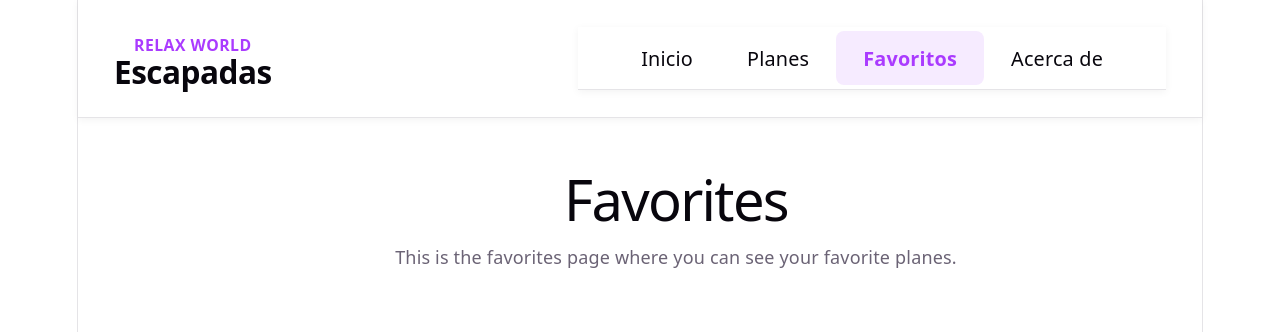
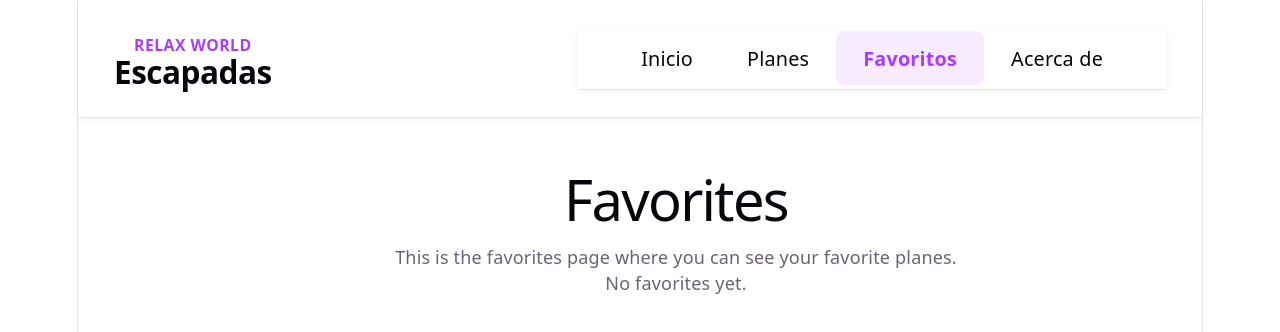
Before and after one commit to jfmarquezalconchel-commits/js-react-escapada-app, a React (Vite) app: page /favorites in a window 1280 px wide. Shown: the top 332 px of the page. Built offline with nearby package versions, Linux system fonts and the light colour scheme.

Commit message:
continuamos

```diff
--- a/src/pages/Favorites.jsx
+++ b/src/pages/Favorites.jsx
@@ -1,8 +1,25 @@
+import { plans } from "../data/plans.js";
+import Tarjeta from "../components/Tarjeta.jsx";
+
 function Favorites() {
+
+ let favorites=localStorage.getItem("favorites");
+ favorites = (favorites==null ? [] : JSON.parse(favorites));
+ console.log(favorites);
+
+
   return (
     <div>
       <h1>Favorites</h1>
       <p>This is the favorites page where you can see your favorite planes.</p>
+      {favorites.length === 0 ? (
+        <p>No favorites yet.</p>
+      ) : (
+        favorites.map((favorite, index) => (
+          <Tarjeta plan={plans.find(plani=>plani.id==favorite)} isFavorite={true}/>
+        ))
+      )}
+
     </div>
   )
 }
```
